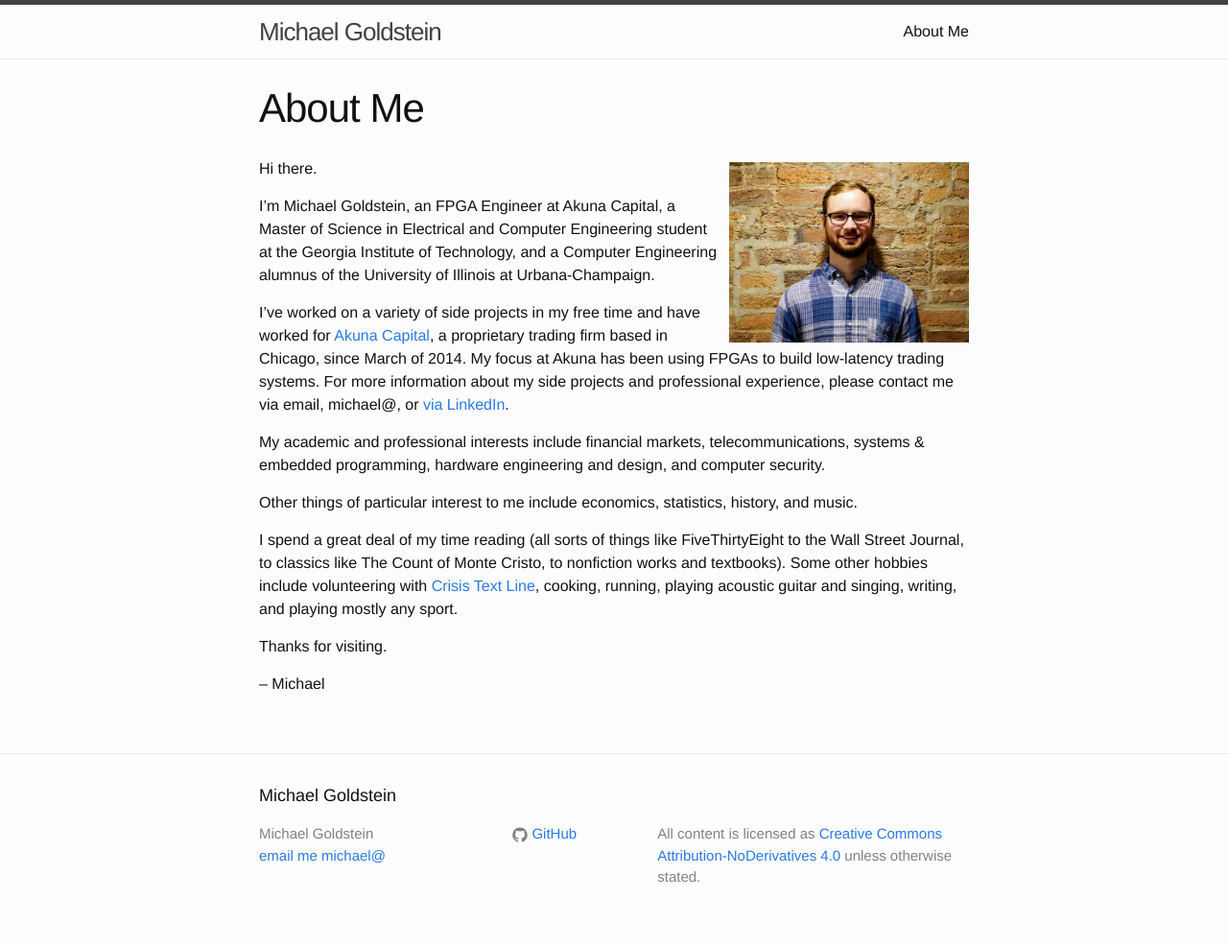
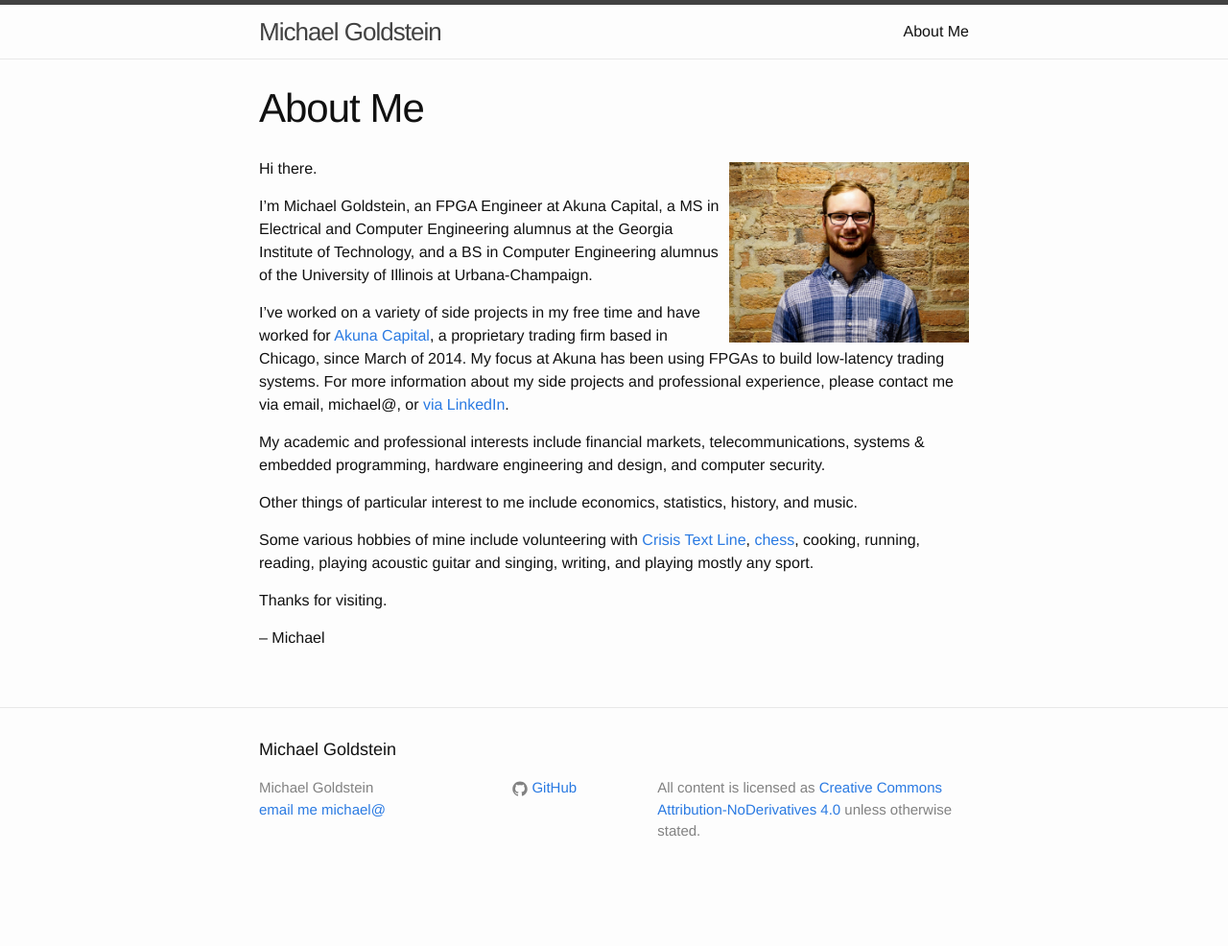
Before and after one commit to mgold95/mgold95.github.io, a Jekyll site: the page built from about.md, in a window 1280 px wide. Shown: the whole page at 96% size. Built offline with Jekyll 4.4.1, drawn with Linux system fonts in a browser that asks for light colours; after the commit the page ends 938 px from its top, so only the background shows below that.

Commit message:
Update about.md

```diff
--- a/about.md
+++ b/about.md
@@ -9,8 +9,8 @@
 Hi there.
 
 I'm Michael Goldstein, an FPGA Engineer at Akuna Capital,
-a Master of Science in Electrical and Computer Engineering student at the Georgia Institute of Technology,
-and a Computer Engineering alumnus of the University of Illinois at Urbana-Champaign.
+a MS in Electrical and Computer Engineering alumnus at the Georgia Institute of Technology,
+and a BS in Computer Engineering alumnus of the University of Illinois at Urbana-Champaign.
 
 I've worked on a variety of side projects in my free time and have worked for [Akuna Capital][1], a
 proprietary trading firm based in Chicago, since March of 2014. My focus at Akuna has been
@@ -23,10 +23,8 @@
 
 Other things of particular interest to me include economics, statistics, history, and music.
 
-I spend a great deal of my time reading (all sorts of things like FiveThirtyEight to the Wall Street Journal,
-to classics like The Count of Monte Cristo, to nonfiction works and textbooks).
-Some other hobbies include volunteering with [Crisis Text Line][3], cooking, running,
-playing acoustic guitar and singing, writing, and playing mostly any sport.
+Some various hobbies of mine include volunteering with [Crisis Text Line][3], [chess][4], cooking, running,
+reading, playing acoustic guitar and singing, writing, and playing mostly any sport.
 
 Thanks for visiting.
 
```
Also changed, not shown: other parts of about.md (+1 -0 lines).
